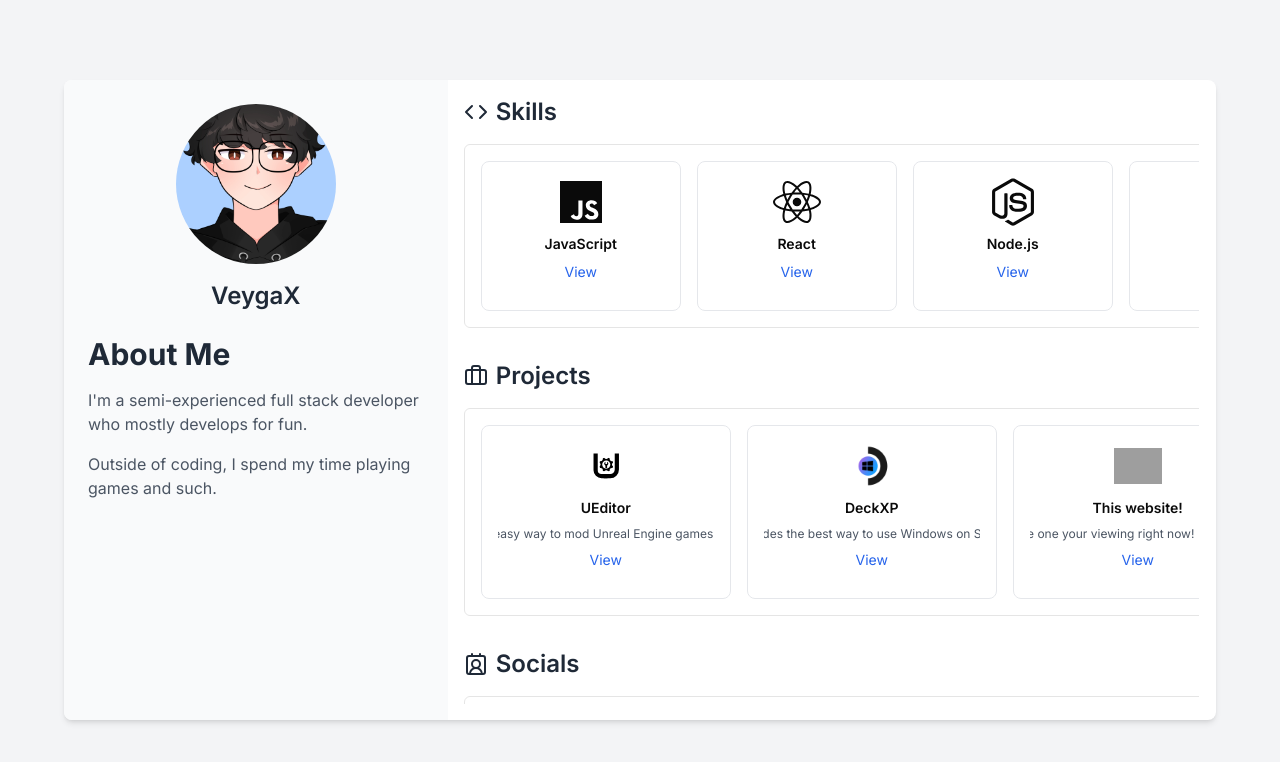
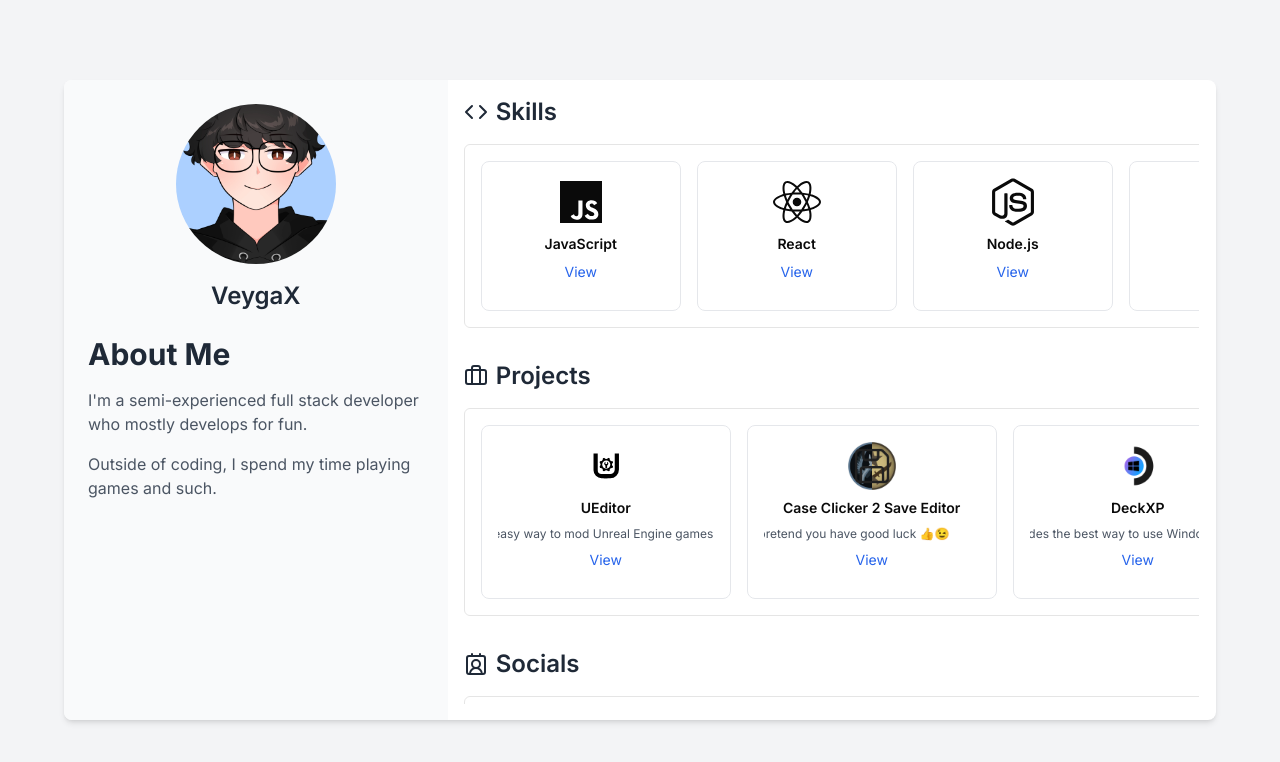
Before and after one commit to veygax/website, a Next.js app: page / in a window 1280 px wide. Shown: the top 762 px of the page. Built offline with nearby package versions, Linux system fonts and the light colour scheme; grey boxes are pictures that could not be loaded.

Commit message:
added my new project

```diff
--- a/app/page.tsx
+++ b/app/page.tsx
@@ -9,7 +9,7 @@ import { IoLogoJavascript } from "react-icons/io5"
 import { FaReact, FaNodeJs, FaPython, FaDiscord, FaReddit, FaVrCardboard } from "react-icons/fa"
 import { AiOutlineDotNet } from "react-icons/ai"
 import { Briefcase, ContactRound, Code, Heart } from "lucide-react"
-import { TbLambda } from "react-icons/tb"
+import { TbBrandCpp, TbLambda } from "react-icons/tb"
 import { MdEdit } from "react-icons/md"
 import { SiValve } from "react-icons/si"
 
@@ -30,10 +30,12 @@ export default function Home() {
     { name: "Node.js", icon: FaNodeJs, description: "", url: "https://nodejs.org/" },
     { name: "Python", icon: FaPython, description: "", url: "https://www.python.org/" },
     { name: "C#/.NET", icon: AiOutlineDotNet, description: "", url: "https://dotnet.microsoft.com/en-us/" },
+    { name: "C++", icon: TbBrandCpp, description: "", url: "https://www.learncpp.com/" },
   ]
 
   const projects = [
     { name: "UEditor", description: "An easy way to mod Unreal Engine games.", icon: "/UEditor Logo Black.svg", url: "https://ueditor.lol" },
+    { name: "Case Clicker 2 Save Editor", description: "to pretend you have good luck 👍😉", icon: "/cc2saveeditor.png", url: "https://cc2save.veygax.dev" },
     { name: "DeckXP", description: "Provides the best way to use Windows on Steam Deck.", icon: "/deckxp-icon-1024.png", url: "https://github.com/veygax/DeckXP" },
     { name: "This website!", description: "The one your viewing right now!", icon: "https://placeholder.pics/svg/200", url: "https://veygax.dev" },
   ]
```
Also changed, not shown: public/cc2saveeditor.png (added), 1 other file (tests, documents, lock files or other folders).
